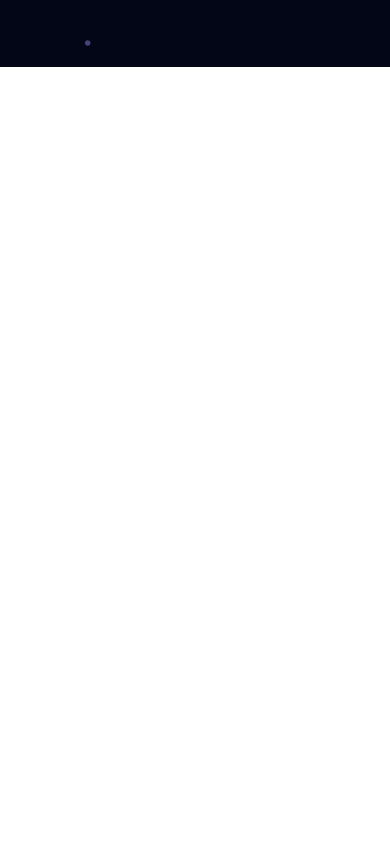
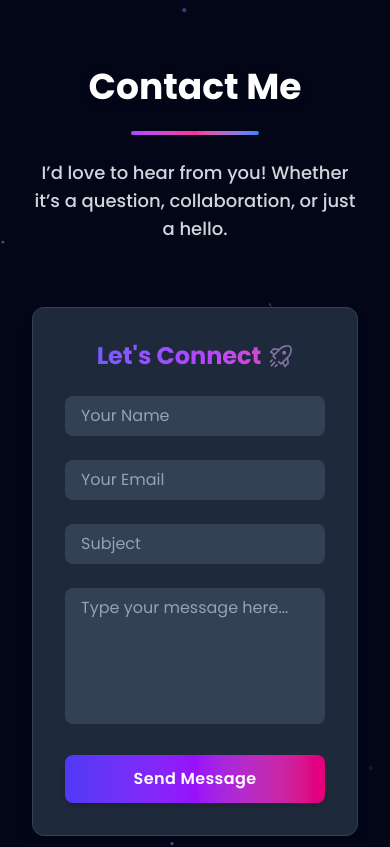
Before and after one commit to tuhin360/my-portfolio, a React (Vite) app: page / in a window 390 px wide. Shown: the part 9560-10407 px from the top of the page. Before the commit the page ends 9627 px from the top, so only its background shows below. Built offline with nearby package versions, Linux system fonts and the light colour scheme.

Commit message:
contact section added

```diff
--- a/package.json
+++ b/package.json
@@ -10,6 +10,7 @@
     "preview": "vite preview"
   },
   "dependencies": {
+    "@emailjs/browser": "^4.4.1",
     "@tailwindcss/vite": "^4.1.11",
     "aos": "^2.3.4",
     "react": "^19.1.0",
--- a/src/App.jsx
+++ b/src/App.jsx
@@ -117,9 +117,10 @@ function App() {
         <Experience />
         <Project/>
         <Education />
+        <Contact />
         {/*
 
-        <Contact />
+
         <Footer /> */}
       </div>
     </div>
--- a/src/components/Contact/Contact.jsx
+++ b/src/components/Contact/Contact.jsx
@@ -1,12 +1,182 @@
+import React, { useRef, useState } from "react";
+import { RxRocket } from "react-icons/rx";
+import { ToastContainer, toast } from "react-toastify";
+import emailjs from "@emailjs/browser";
 
-import React from 'react'
+import "react-toastify/dist/ReactToastify.css";
 
 const Contact = () => {
-    return (
-        <div>
-            <h3>Contact</h3>
+  const form = useRef();
+  const [sending, setSending] = useState(false);
+
+  const sendEmail = (e) => {
+    e.preventDefault();
+
+    setSending(true);
+
+    emailjs
+      .sendForm(
+        "service_lu26m17", // ✅ Your service ID
+        "template_0pq9ihz", // ✅ Your template ID
+        form.current,
+        "1fUGboxoEk715gn9R" // ✅ Your public key
+      )
+      .then(
+        () => {
+          setSending(false);
+          toast.success("✅ Message sent successfully!", {
+            position: "top-right",
+            autoClose: 5000,
+            hideProgressBar: false,
+            closeOnClick: true,
+            pauseOnHover: true,
+            draggable: true,
+            progress: undefined,
+            theme: "dark",
+          });
+          form.current.reset(); // ✅ Reset form after success
+        },
+        (error) => {
+          setSending(false);
+          toast.error(
+            `❌ Failed to send message. Error: ${
+              error.text || "Unknown error"
+            }`,
+            {
+              position: "top-right",
+              autoClose: 7000,
+              hideProgressBar: false,
+              closeOnClick: true,
+              pauseOnHover: true,
+              draggable: true,
+              progress: undefined,
+              theme: "dark",
+            }
+          );
+        }
+      );
+  };
+
+  return (
+    <section
+      id="contact"
+      className="w-full max-w-7xl mx-auto mt-16 md:mt-24 px-4 mb-40"
+    >
+      {/* Toast Notifications */}
+      <ToastContainer />
+
+      {/* Section Header */}
+      <header className="text-center mb-16" data-aos="fade-down">
+        <h1 className="text-4xl md:text-5xl font-bold text-white mb-6 drop-shadow-lg">
+          Contact Me
+        </h1>
+        <div className="w-32 h-1 mx-auto bg-gradient-to-r from-purple-500 via-pink-500 to-blue-500 rounded-full"></div>
+        <p
+          className="text-gray-300 mt-6 text-lg font-medium"
+          data-aos="fade-up"
+        >
+          I’d love to hear from you! Whether it’s a question, collaboration, or
+          just a hello.
+        </p>
+      </header>
+
+      {/* Contact Form */}
+      <form
+        ref={form}
+        onSubmit={sendEmail}
+        className="max-w-xl mx-auto bg-[#1e293b] p-8 rounded-xl shadow-lg border border-gray-700"
+        data-aos="fade-up"
+      >
+        {/* Form Title */}
+        <h2 className="text-2xl font-bold text-center flex items-center justify-center gap-2 mb-6 bg-gradient-to-r from-indigo-500 via-purple-500 to-pink-500 bg-clip-text text-transparent">
+          Let's Connect <RxRocket className="text-purple-300 animate-pulse" />
+        </h2>
+
+        {/* Name Field */}
+        <div className="mb-6">
+          <input
+            type="text"
+            name="user_name"
+            id="user_name"
+            required
+            placeholder="Your Name"
+            className="w-full px-4 py-2 rounded-lg bg-[#334155] text-white placeholder-gray-400 focus:outline-none focus:ring-2 focus:ring-purple-500 focus:ring-offset-2 focus:ring-offset-gray-800 transition"
+          />
         </div>
-    );
+
+        {/* Email Field */}
+        <div className="mb-6">
+          <input
+            type="email"
+            name="user_email"
+            id="user_email"
+            required
+            placeholder="Your Email"
+            className="w-full px-4 py-2 rounded-lg bg-[#334155] text-white placeholder-gray-400 focus:outline-none focus:ring-2 focus:ring-purple-500 focus:ring-offset-2 focus:ring-offset-gray-800 transition"
+          />
+        </div>
+
+        {/* Subject Field */}
+        <div className="mb-6">
+          <input
+            type="text"
+            name="subject"
+            id="subject"
+            required
+            placeholder="Subject"
+            className="w-full px-4 py-2 rounded-lg bg-[#334155] text-white placeholder-gray-400 focus:outline-none focus:ring-2 focus:ring-purple-500 focus:ring-offset-2 focus:ring-offset-gray-800 transition"
+          />
+        </div>
+
+        {/* Message Field */}
+        <div className="mb-6">
+          <textarea
+            name="message"
+            id="message"
+            required
+            rows={5}
+            placeholder="Type your message here..."
+            className="w-full px-4 py-2 rounded-lg bg-[#334155] text-white placeholder-gray-400 focus:outline-none focus:ring-2 focus:ring-purple-500 focus:ring-offset-2 focus:ring-offset-gray-800 transition resize-none"
+          />
+        </div>
+
+        {/* Submit Button */}
+        <button
+          type="submit"
+          disabled={sending}
+          className="w-full py-3 px-6 rounded-lg bg-gradient-to-r from-indigo-600 via-purple-600 to-pink-600 text-white font-semibold tracking-wide hover:opacity-90 disabled:opacity-60 disabled:cursor-not-allowed transition-all duration-200 shadow-md hover:shadow-lg cursor-pointer"
+        >
+          {sending ? (
+            <span className="flex items-center justify-center">
+              <svg
+                className="animate-spin -ml-1 mr-3 h-5 w-5 text-white"
+                xmlns="http://www.w3.org/2000/svg"
+                fill="none"
+                viewBox="0 0 24 24"
+              >
+                <circle
+                  className="opacity-25"
+                  cx="12"
+                  cy="12"
+                  r="10"
+                  stroke="currentColor"
+                  strokeWidth="4"
+                ></circle>
+                <path
+                  className="opacity-75"
+                  fill="currentColor"
+                  d="M4 12a8 8 0 018-8V0C5.373 0 0 5.373 0 12h4zm2 5.291A7.962 7.962 0 014 12H0c0 3.042 1.135 5.824 3 7.938l3-2.647z"
+                ></path>
+              </svg>
+              Sending...
+            </span>
+          ) : (
+            "Send Message"
+          )}
+        </button>
+      </form>
+    </section>
+  );
 };
 
 export default Contact;
```
Also changed, not shown: 1 other file (tests, documents, lock files or other folders).
